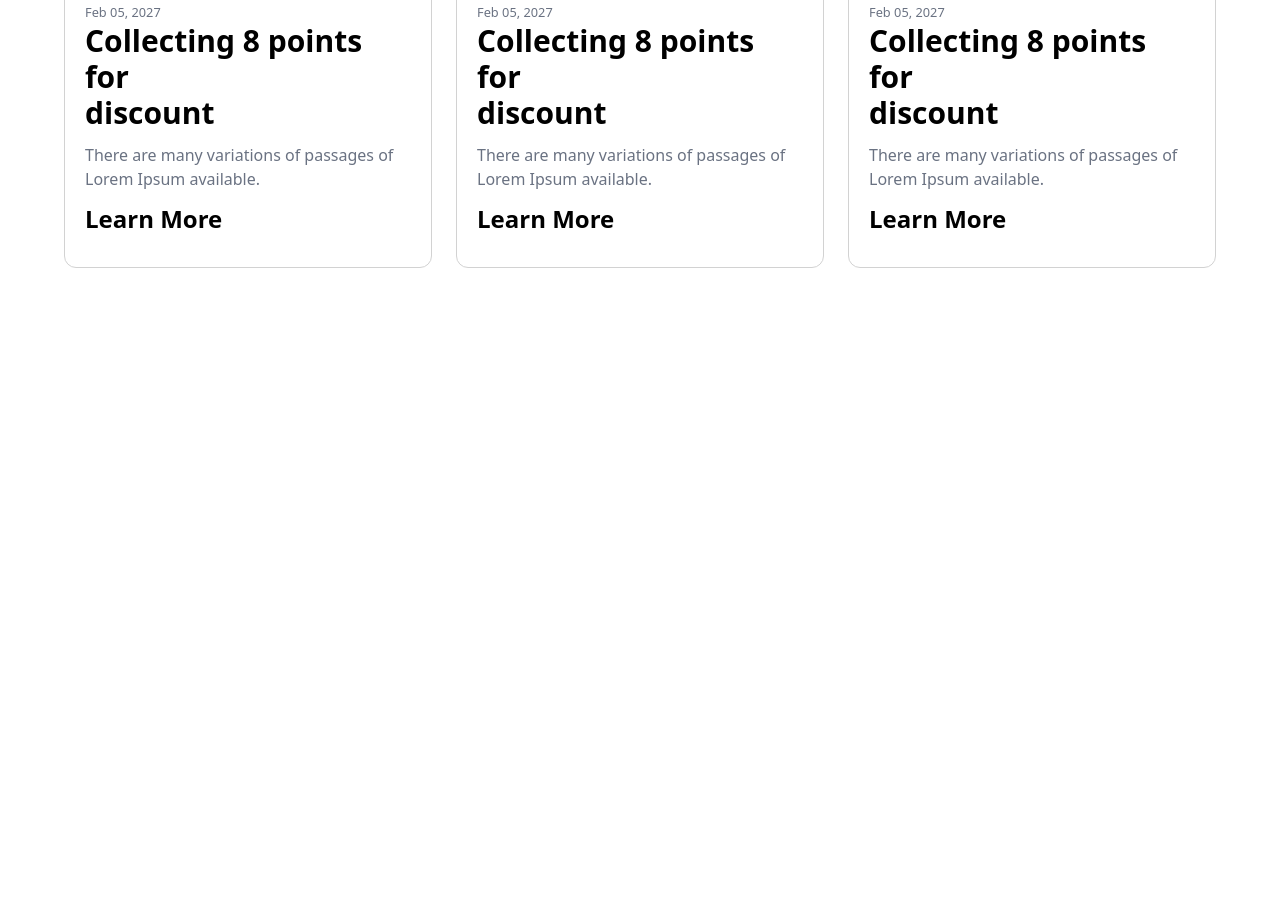
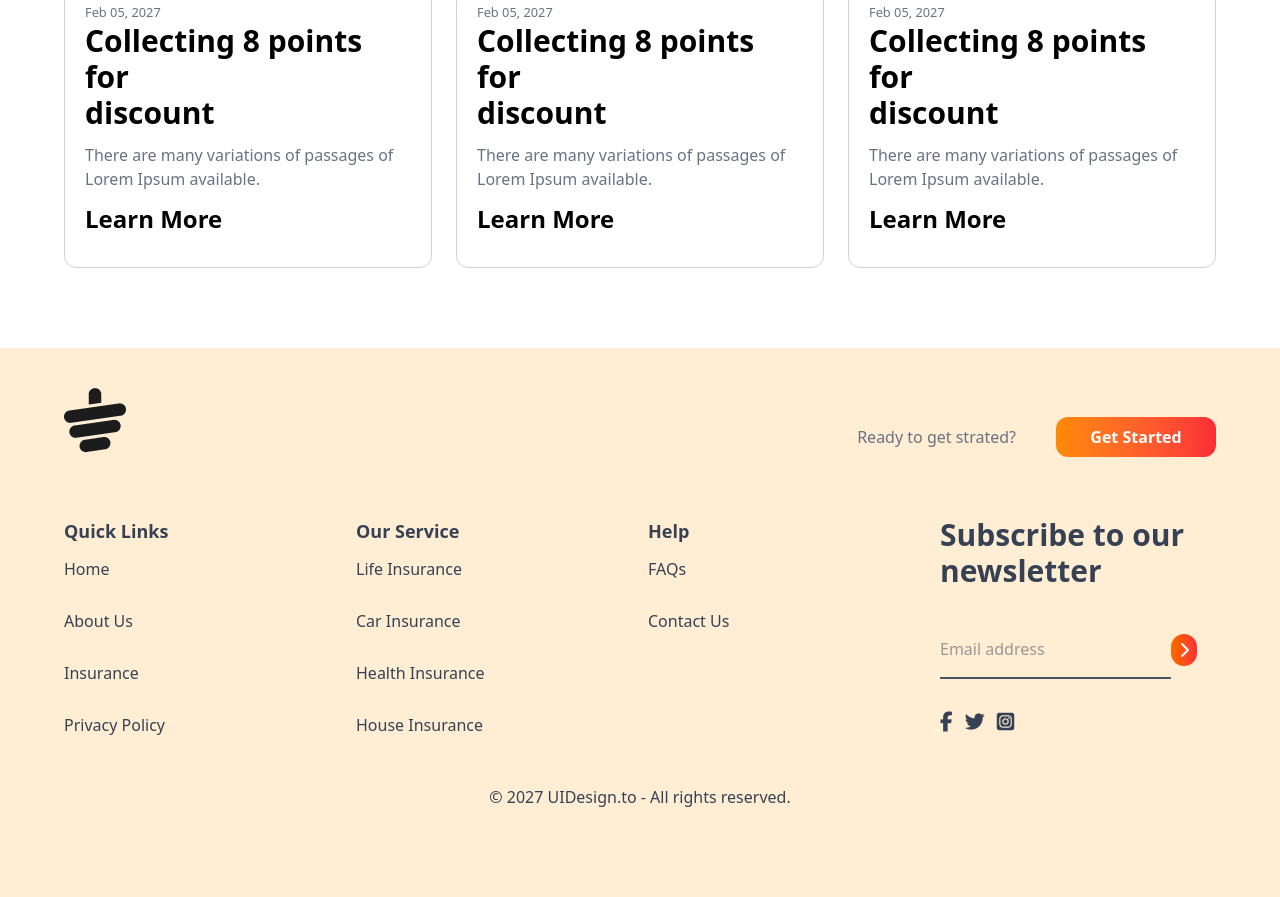
Before and after one commit to sakibskb143/Tea-House-with-tailwind, a plain HTML site: page index.html in a window 1280 px wide. Shown: the part 2930-3827 px from the top of the page. Before the commit the page ends 3278 px from the top, so only its background shows below. Drawn offline with nearby package versions, Linux system fonts and the light colour scheme.

Commit message:
added footer section

```diff
--- a/index.html
+++ b/index.html
@@ -275,7 +275,74 @@
         </div>
       </div>
     </section>
+
   </main>
+  <footer class="bg-orange-100  text-gray-700 " >
+     <div class="max-w-screen-xl mx-auto py-10 px-10 lg:px-16">
+       <!-- logo -->
+        <div class="mb-8 flex flex-col md:flex-row justify-between items-center">
+          <img class="mb-8" src="./images/cup.png" alt="">
+          <div class="flex flex-row items-center gap-10">
+            <h3 class="text-gray-500 text-base font-medium ">Ready to get strated?</h3>
+            <button class=" w-40 bg-gradient-to-r from-orange-400 to-red-500 text-white  font-semibold py-2 px-3 rounded-xl">Get Started</button>
+          </div>
+
+        </div>
+        <!-- link -->
+         <!-- column-1 -->
+         <div class="grid grid-cols-1 md:grid-cols-2 lg:grid-cols-4 gap-8 lg:gap-4 ">
+          <div>
+            <h3 class="text-lg font-semibold mb-3">Quick Links</h3>
+            <ul class="space-y-7">
+              <li class="hover:text-orange-500"><a href="#">Home</a></li>
+              <li class="hover:text-orange-500"><a href="#">About Us</a></li>
+              <li class="hover:text-orange-500"><a href="#">Insurance</a></li>
+              <li class="hover:text-orange-500"><a href="#">Privacy Policy</a></li>
+            </ul>
+          </div>
+
+          <div>
+            <h3 class="text-lg font-semibold mb-3">Our Service</h3>
+            <ul class="space-y-7">
+              <li class="hover:text-orange-500"><a href="#">Life Insurance</a></li>
+              <li class="hover:text-orange-500"><a href="#">Car Insurance</a></li>
+              <li class="hover:text-orange-500"><a href="#">Health Insurance</a></li>
+              <li class="hover:text-orange-500"><a href="#">House Insurance</a></li>
+            </ul>
+          </div>
+
+          <div>
+            <h3 class="text-lg font-semibold mb-3">Help</h3>
+            <ul class="space-y-7">
+              <li class="hover:text-orange-500"><a href="#">FAQs</a></li>
+              <li class="hover:text-orange-500"><a href="#">Contact Us</a></li>
+
+            </ul>
+          </div>
+
+          <div>
+            <h2 class="text-3xl font-semibold mb-8">Subscribe to our newsletter</h2>
+            <div class="flex  items-center mb-8">
+              <input class="border-b-2 border-gray-600 py-4" type="text" name="email" placeholder="Email address ">
+
+              <i class="fa-solid fa-chevron-right bg-gradient-to-r from-orange-500 to-red-500 text-white p-2 rounded-full"></i>
+            </div>
+            <div>
+              <i class="fa-brands fa-facebook-f text-xl mr-2"></i>
+              <i class="fa-brands fa-twitter text-xl mr-2"></i>
+              <i class="fa-brands fa-square-instagram text-xl"></i>
+
+            </div>
+          </div>
+
+         </div>
+         <div>
+           <h3 class="text-center my-12">© 2027 UIDesign.to - All rights reserved.</h3>
+         </div>
+
+
+     </div>
+    </footer>
 
 </body>
 
```
